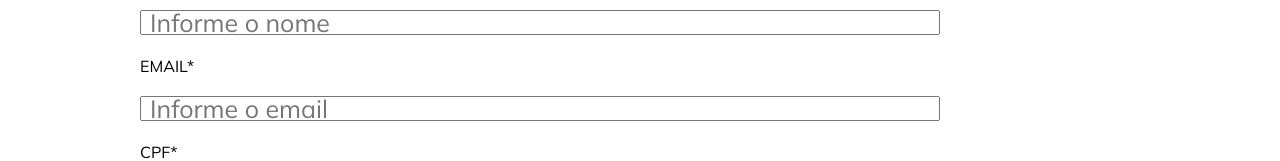
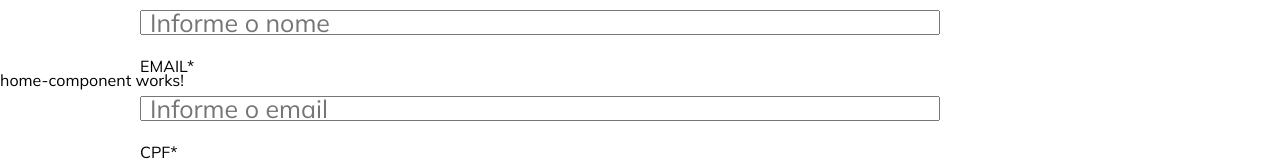
Before and after one commit to izazh2/-crud_pessoas, an Angular app: page / in a window 1280 px wide. Shown: the part 170-331 px from the top of the page. Built offline with nearby package versions, Linux system fonts and the light colour scheme.

Commit message:
adicionado o componet HomeComponent

```diff
--- a/src/app/app.html
+++ b/src/app/app.html
@@ -1,4 +1,5 @@
 <app-menu></app-menu>
 <app-formulario></app-formulario>
+<app-home-component></app-home-component>
 
 <router-outlet></router-outlet>
--- a/src/app/app.ts
+++ b/src/app/app.ts
@@ -2,10 +2,11 @@ import { Component, signal } from '@angular/core';
 import { RouterOutlet } from '@angular/router';
 import { Menu } from './component/menu/menu';
 import { Formulario } from './component/formulario/formulario';
+import { HomeComponent } from './component/home-component/home-component';
 
 @Component({
   selector: 'app-root',
-  imports: [RouterOutlet, Menu, Formulario],
+  imports: [RouterOutlet, Menu, Formulario, HomeComponent],
   templateUrl: './app.html',
   styleUrl: './app.css'
 })
```
